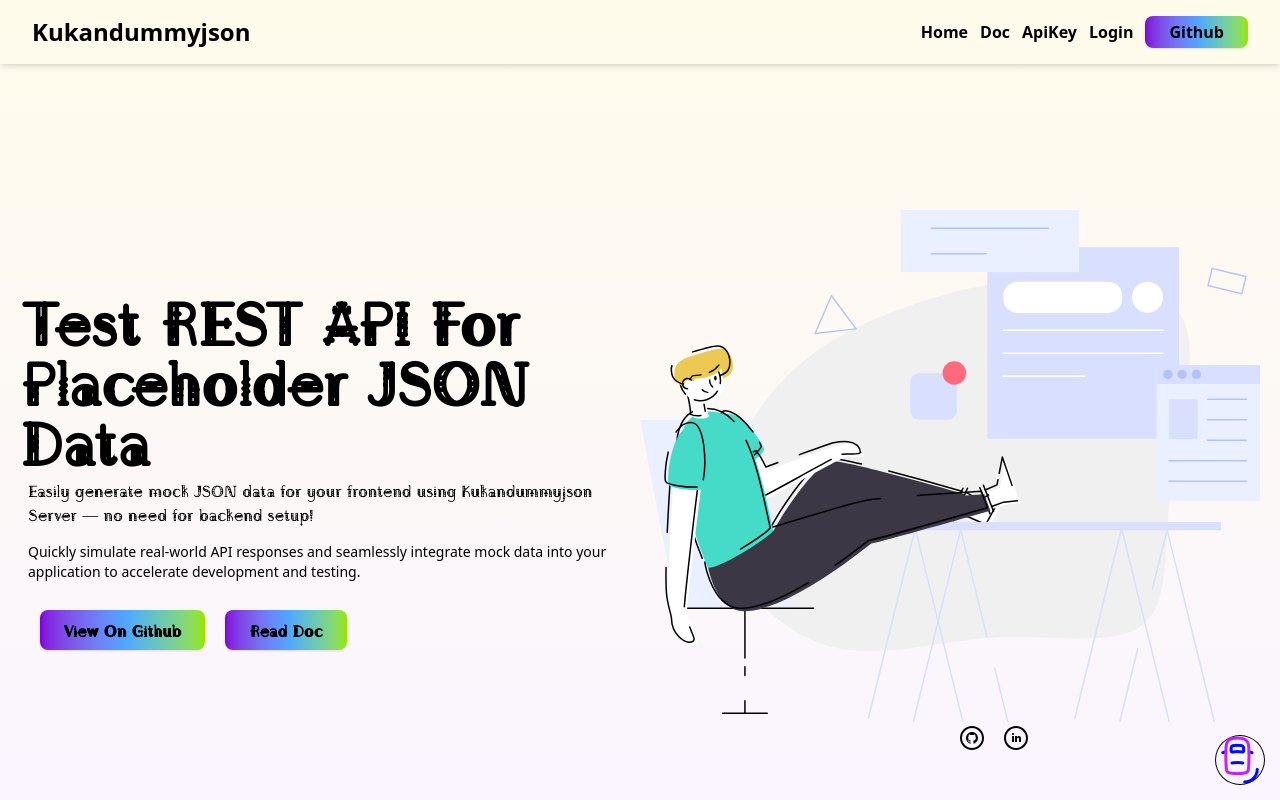
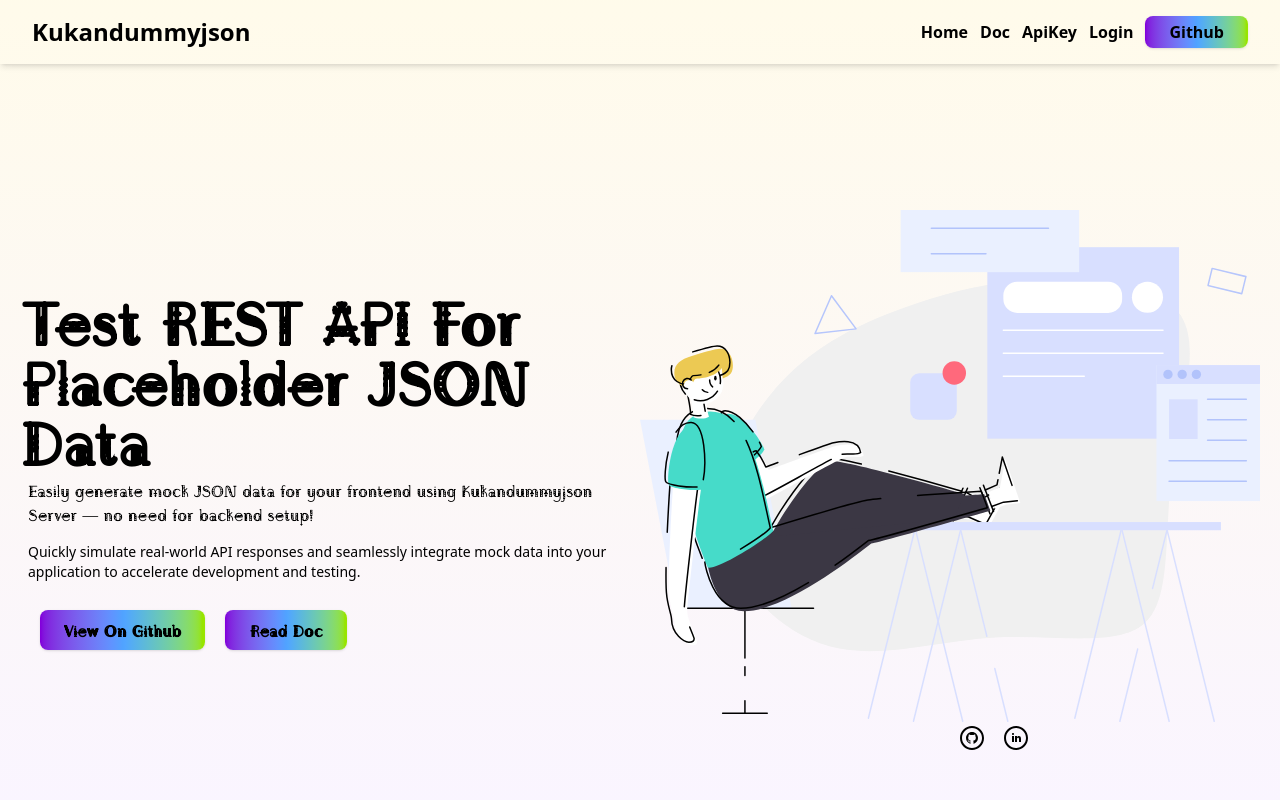
Before and after one commit to tekluabayneh/kukanApi-, a React (Vite) app in the folder kukanApi/client/: page / in a window 1280 px wide. Shown: the top 800 px of the page. Built offline with nearby package versions, Linux system fonts and the light colour scheme.

Commit message:
Update Home.jsx to add scrollToTop button or related UI changes

```diff
--- a/kukanApi/client/src/pages/Home/Home.jsx
+++ b/kukanApi/client/src/pages/Home/Home.jsx
@@ -2,20 +2,11 @@ import React from "react";
 import { sections, resources, footer } from "../../data/HomeData";
 import Section from "../../components/section/Section";
 import Resource from "../../components/Resource/Resource";
-import backToTopIcon from "../../assets/Agu_Display/backToTop.png";
+import BackToHome from "../../components/BackToHome";
 
 const Home = () => (
   <div className="bg-white">
-    {/* Back to Top Button */}
-    <div className="relative group">
-      <div className="backToTop fixed cursor-pointer right-4 bottom-4 w-12 h-12 rounded-full ring-1">
-        <img src={backToTopIcon} alt="Back to top" />
-      </div>
-      <div className="fixed hidden bottom-14 right-7 capitalize group-hover:block bg-gray-700 text-white text-sm rounded px-2 py-1">
-        back to top!
-      </div>
-    </div>
-
+    <BackToHome />
     {/* Dynamic Sections */}
     {sections.map((section, idx) => (
       <Section key={idx} {...section} reverse={idx % 2 === 1} />
@@ -38,7 +29,6 @@ const Home = () => (
         </div>
       </div>
     </section>
-
 
     {/* Footer Section */}
     <section className="xl:mt-44 md:mt-0 page text-center bg-gradient-to-r from-teal-50 to-blue-50 grid place-content-center w-full h-[40rem] md:h-screen pt-20 px-5">
```
